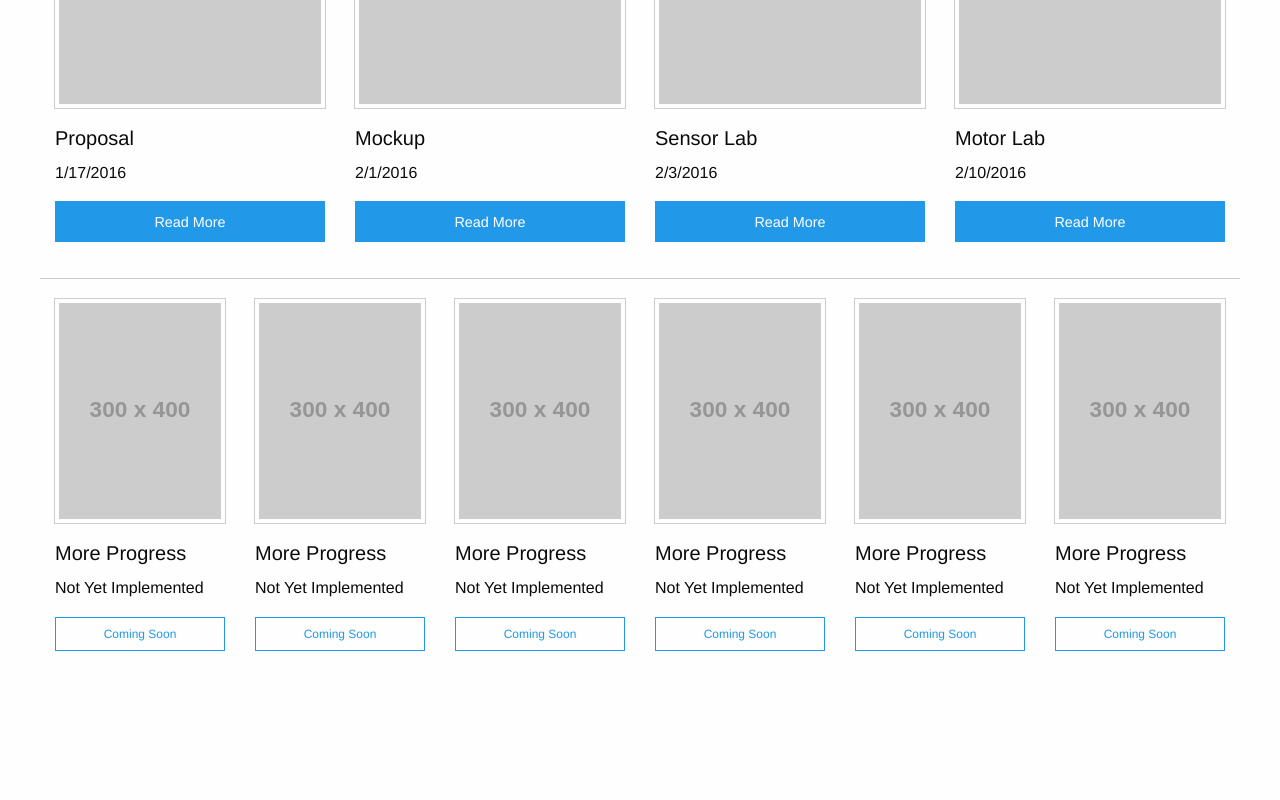
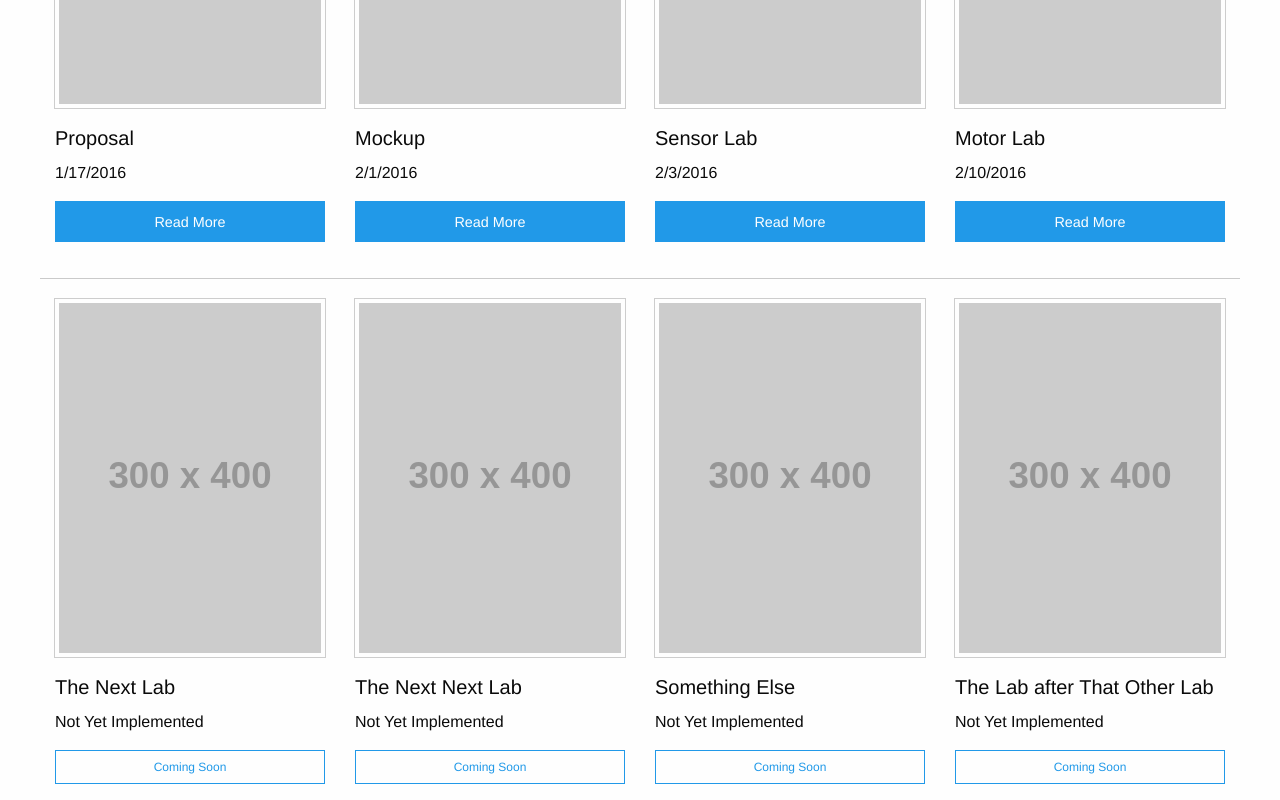
Before and after one commit to guochenshen/Mechatronics, a plain HTML site: page progress.html in a window 1280 px wide. Shown: the part 352-1152 px from the top of the page. Before the commit the page ends 1019 px from the top, so only its background shows below. Drawn offline with nearby package versions, Linux system fonts and the light colour scheme; placeholder pictures from the web are drawn by us; a script that the page names is missing.

Commit message:
Changed Layout in Progress Page

```diff
--- a/progress.html
+++ b/progress.html
@@ -57,40 +57,28 @@
 </div>
 <hr>
 
-<div class="row small-up-2 medium-up-3 large-up-6">
+<div class="row small-up-2 medium-up-3 large-up-4">
 <div class="column">
 <img class="thumbnail" src="http://placehold.it/300x400">
-<h5>More Progress</h5>
+<h5>The Next Lab</h5>
 <p>Not Yet Implemented</p>
 <a href="#" class="button small expanded hollow">Coming Soon</a>
 </div>
 <div class="column">
 <img class="thumbnail" src="http://placehold.it/300x400">
-<h5>More Progress</h5>
+<h5>The Next Next Lab</h5>
 <p>Not Yet Implemented</p>
 <a href="#" class="button small expanded hollow">Coming Soon</a>
 </div>
 <div class="column">
 <img class="thumbnail" src="http://placehold.it/300x400">
-<h5>More Progress</h5>
+<h5>Something Else</h5>
 <p>Not Yet Implemented</p>
 <a href="#" class="button small expanded hollow">Coming Soon</a>
 </div>
 <div class="column">
 <img class="thumbnail" src="http://placehold.it/300x400">
-<h5>More Progress</h5>
-<p>Not Yet Implemented</p>
-<a href="#" class="button small expanded hollow">Coming Soon</a>
-</div>
-<div class="column">
-<img class="thumbnail" src="http://placehold.it/300x400">
-<h5>More Progress</h5>
-<p>Not Yet Implemented</p>
-<a href="#" class="button small expanded hollow">Coming Soon</a>
-</div>
-<div class="column">
-<img class="thumbnail" src="http://placehold.it/300x400">
-<h5>More Progress</h5>
+<h5>The Lab after That Other Lab</h5>
 <p>Not Yet Implemented</p>
 <a href="#" class="button small expanded hollow">Coming Soon</a>
 </div>
```
